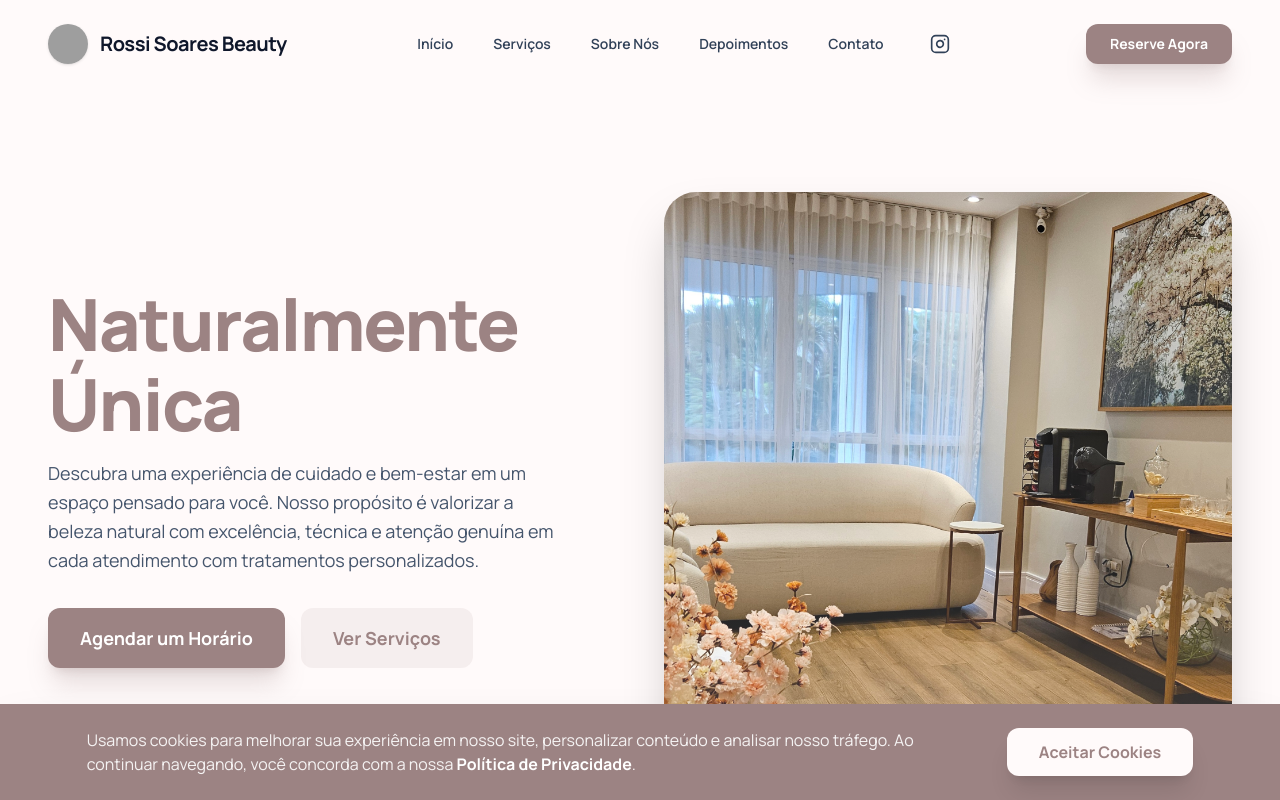
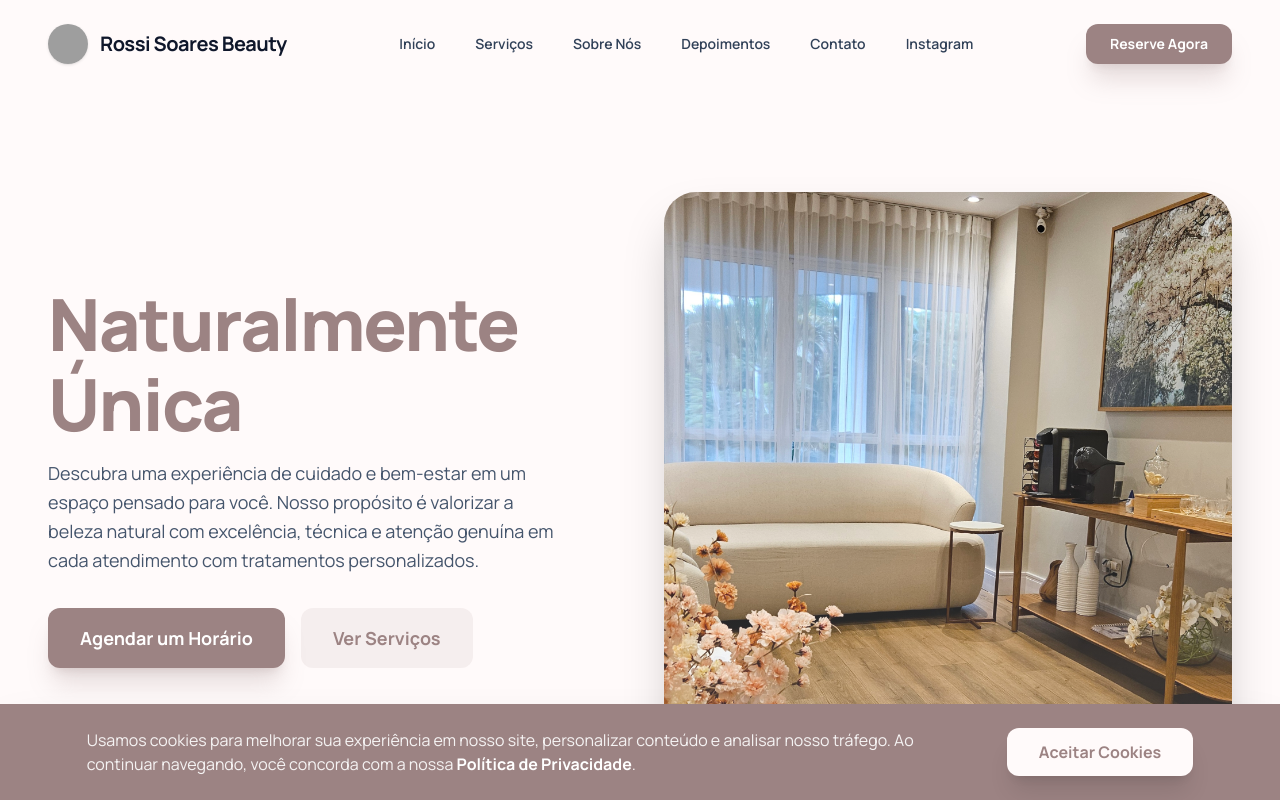
Before and after one commit to borajapa/rossi-beauty, a React (Vite) app: page / in a window 1280 px wide. Shown: the top 800 px of the page. Built offline with nearby package versions, Linux system fonts and the light colour scheme; grey boxes are pictures that could not be loaded.

Commit message:
style: replace Instagram icon with text and adjust link styling.

```diff
--- a/src/App.tsx
+++ b/src/App.tsx
@@ -107,10 +107,10 @@ const Navbar = ({
                   href="https://www.instagram.com/rossi.soares_beauty/"
                   target="_blank"
                   rel="noopener noreferrer"
-                  className="w-8 h-8 flex font-semibold text-slate-700 items-center justify-center hover:text-primary transition-colors"
+                  className="text-sm font-semibold text-slate-700 hover:text-primary transition-colors"
                   aria-label="Instagram"
                 >
-                  <Instagram className="w-5 h-5" />
+                  Instagram
                 </a>
               )}
             </div>
@@ -156,10 +156,10 @@ const Navbar = ({
                       href="https://www.instagram.com/rossi.soares_beauty/"
                       target="_blank"
                       rel="noopener noreferrer"
-                      className="flex items-center gap-3 text-lg font-semibold text-slate-700 hover:text-primary transition-colors"
+                      className="text-lg font-semibold text-slate-700 hover:text-primary transition-colors text-left"
                       aria-label="Instagram"
                     >
-                      <Instagram className="w-6 h-6" />
+                      Instagram
                     </a>
                   )}
                 </React.Fragment>
```
